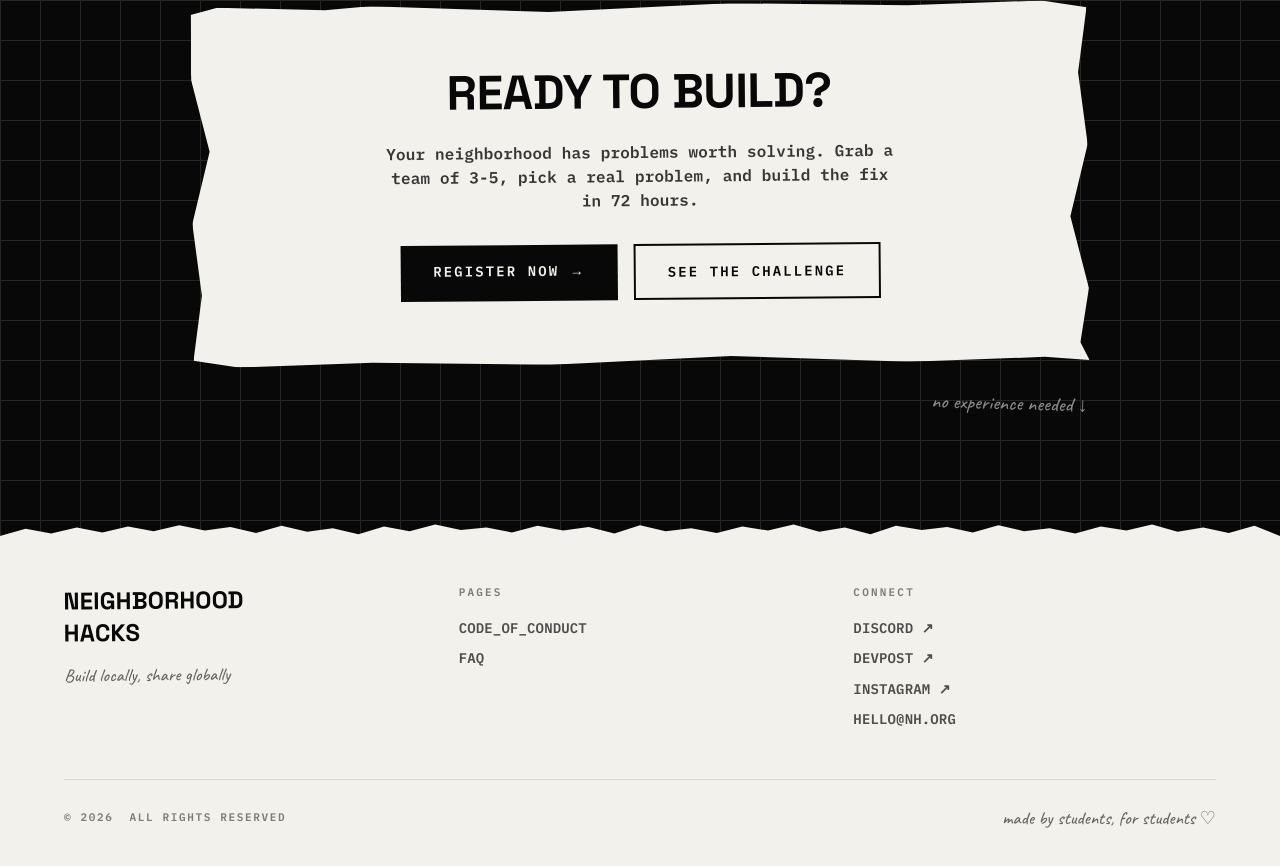
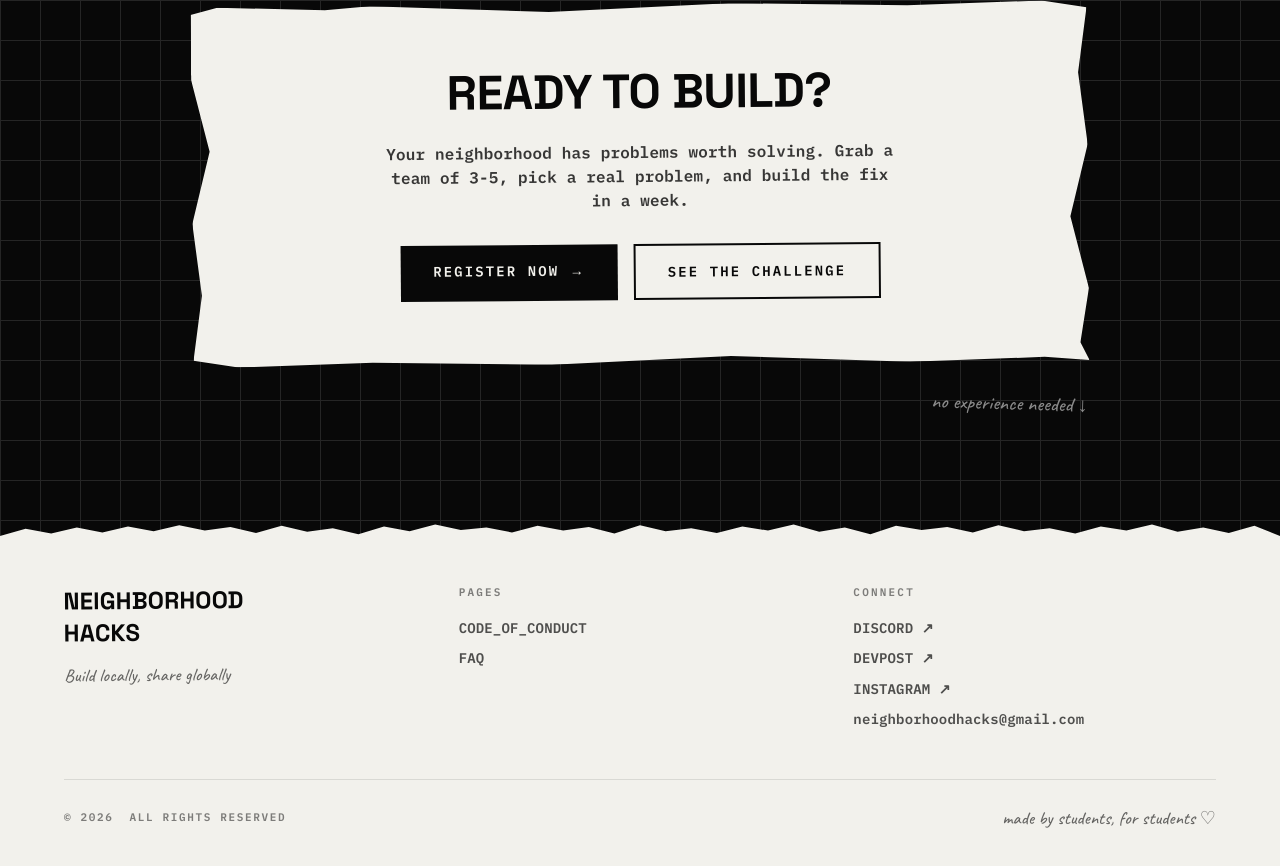
Before and after one commit to HotCometGames/neighborhood-hacks, a Next.js app: page / in a window 1280 px wide. Shown: the part 1840-2706 px from the top of the page. Built offline with nearby package versions, Linux system fonts and the light colour scheme.

Commit message:
Add email

```diff
--- a/src/app/page.tsx
+++ b/src/app/page.tsx
@@ -170,7 +170,7 @@ export default function Home() {
             </h2>
             <p className="font-mono text-base text-near-black/80 mb-8 max-w-lg mx-auto font-semibold">
               Your neighborhood has problems worth solving. Grab a team of 3-5,
-              pick a real problem, and build the fix in 72 hours.
+              pick a real problem, and build the fix in a week.
             </p>
             <div className="flex flex-col sm:flex-row gap-4 justify-center">
               <Link
--- a/src/app/register/page.tsx
+++ b/src/app/register/page.tsx
@@ -77,7 +77,7 @@ export default function Register() {
               {
                 step: "04",
                 title: "BUILD DURING THE EVENT",
-                desc: "When the hacking period starts, you'll have 72 hours to build your solution.",
+                desc: "When the hacking period starts, you'll have a week to build your solution.",
               },
             ].map((item, i) => (
               <div
--- a/src/app/sponsors/page.tsx
+++ b/src/app/sponsors/page.tsx
@@ -21,7 +21,7 @@ export default function Sponsors() {
             giving students the tools to solve problems in their own
             communities.{" "}
             <a
-              href="mailto:hello@neighborhoodhacks.org"
+              href="mailto:neighborhoodhacks@gmail.com"
               className="text-accent hover:text-off-white underline underline-offset-2"
             >
               Interested in sponsoring? Reach out here
@@ -101,7 +101,7 @@ export default function Sponsors() {
             builders from around the world.
           </p>
           <a
-            href="mailto:hello@neighborhoodhacks.org"
+            href="mailto:neighborhoodhacks@gmail.com"
             className="inline-block font-mono text-sm uppercase tracking-[0.15em] bg-near-black text-off-white px-8 py-3 hover:bg-accent hover:text-near-black transition-colors font-semibold"
           >
             BECOME A SPONSOR →
--- a/src/components/Footer.tsx
+++ b/src/components/Footer.tsx
@@ -72,10 +72,10 @@ export default function Footer() {
               ))}
               <li>
                 <a
-                  href="mailto:hello@neighborhoodhacks.org"
+                  href="mailto:neighborhoodhacks@gmail.com"
                   className="font-mono text-sm text-near-black/70 hover:text-near-black transition-colors font-semibold"
                 >
-                  HELLO@NH.ORG
+                  neighborhoodhacks@gmail.com
                 </a>
               </li>
             </ul>
```
